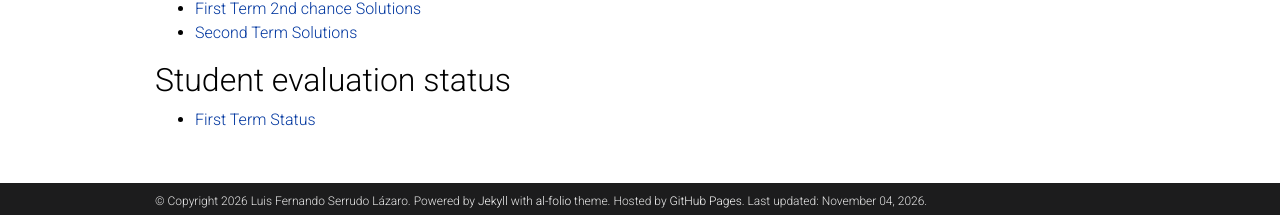
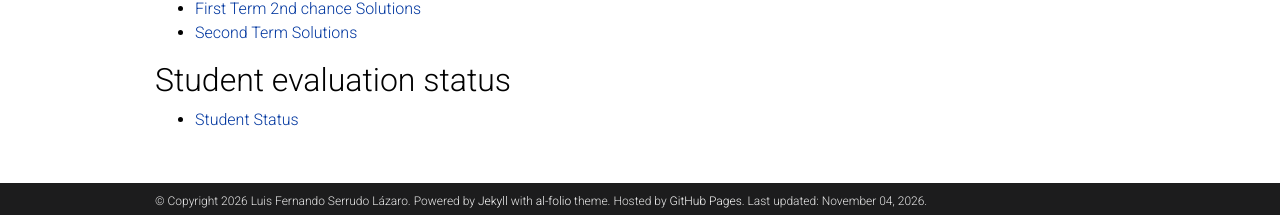
Before and after one commit to lserrudo/lserrudo.github.io, a Jekyll site: the page built from _projects/Microeconomics1_2-2026.md, in a window 1280 px wide and 1209 px high. Shown: the part 991-1206 px from the top of the window. Built offline with Jekyll 4.4.1, drawn with Linux system fonts in a browser that asks for light colours; comment, search, counter and statistics services are not loaded; a style sheet for code colours, icons or effects is not loaded.

Commit message:
Update Microeconomics1_2-2026.md

```diff
--- a/_projects/Microeconomics1_2-2026.md
+++ b/_projects/Microeconomics1_2-2026.md
@@ -39,4 +39,4 @@ category: teaching
 - [Second Term Solutions](/assets/pdf/Exams2-2026/ExamII_Sol.pdf)
 
 ## Student evaluation status
-- [First Term Status](/assets/pdf/Exams2-2026/Notas.pdf)
+- [Student Status](/assets/pdf/Exams2-2026/Notas.pdf)
```
